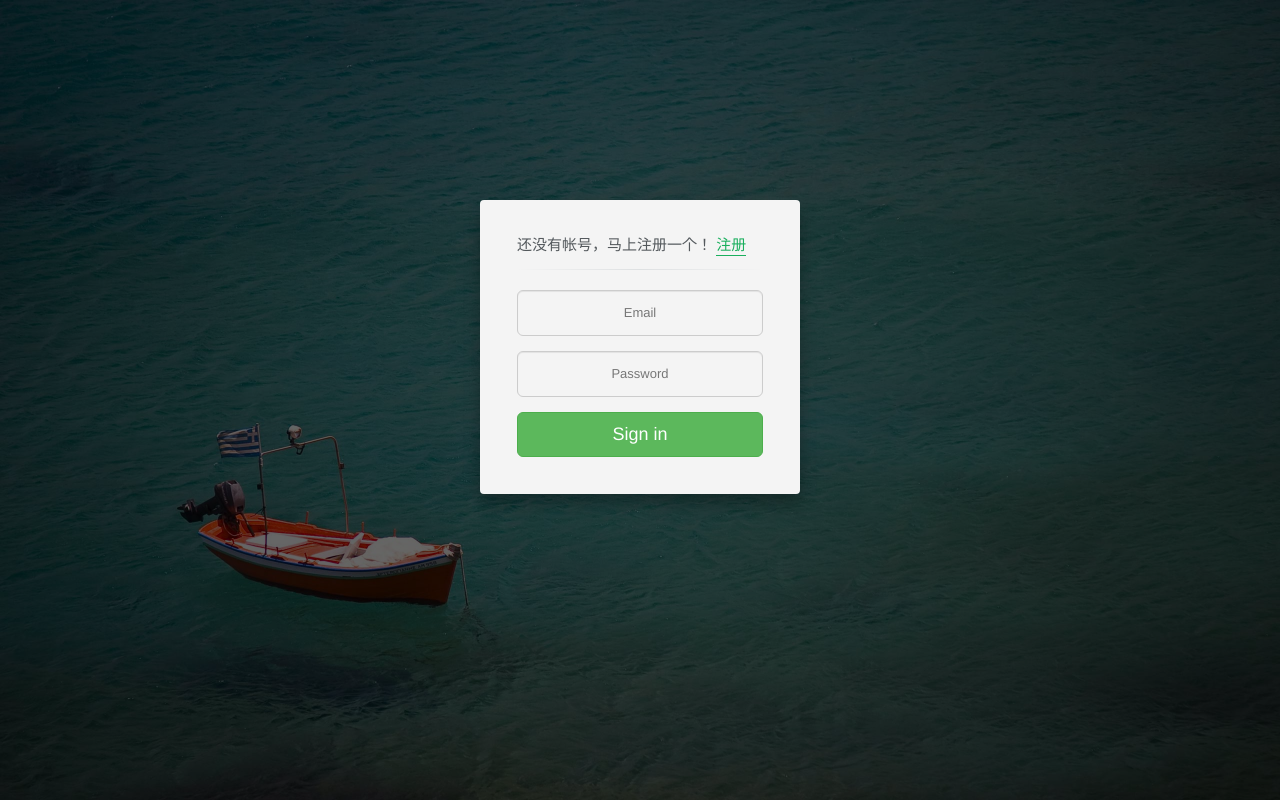
After one commit to yaicc/jianjia, a PHP site: page /theme/default/user/login.html in a window 1280 px wide. The commit adds this page. Run offline with PHP 8.4, Linux system fonts and the light colour scheme.

Commit message:
login && crumbs

```diff
--- a/application/controllers/Index.php
+++ b/application/controllers/Index.php
@@ -3,6 +3,6 @@
 class indexController extends base_jianjia {
 
 	public function indexAction() {
-    	$this->getView()->assign("content", "Hello World");
+
 	}
 }
--- a/theme/default/index/index.html
+++ b/theme/default/index/index.html
@@ -1,5 +1,5 @@
 <?php
-helper_theme::header();
+include helper_theme::header();
 ?>
 <div class="panel-body no-padding">
 <div class="cell topic">
@@ -395,5 +395,5 @@ helper_theme::header();
 </div>
 <div class="panel-footer"><a href="">更多话题</a></div>
 <?php
-helper_theme::footer();
+include helper_theme::footer();
 ?>
--- a/theme/default/public/foot.html
+++ b/theme/default/public/foot.html
@@ -1,6 +1,6 @@
 </div>
 </div>
-<?php helper_theme::right();?>
+<?php include helper_theme::template('public/right');?>
 </div><!--/row-->
 </div>
 </div>
--- a/theme/default/topic/post.html
+++ b/theme/default/topic/post.html
@@ -1,5 +1,5 @@
 <?php
-helper_theme::header();
+include helper_theme::header();
 ?>
 <div class="panel-body">
 <?php
@@ -32,5 +32,5 @@ helper_theme::header();
 </form>
 </div>
 <?php
-helper_theme::footer();
+include helper_theme::footer();
 ?>
--- /dev/null
+++ b/theme/default/user/login.html
@@ -0,0 +1,52 @@
+<!DOCTYPE html>
+<html lang="en">
+  <head>
+    <meta charset="utf-8">
+    <meta http-equiv="X-UA-Compatible" content="IE=edge">
+    <meta name="viewport" content="width=device-width, initial-scale=1">
+    <meta name="description" content="">
+    <meta name="author" content="chao507@vip.qq.com">
+
+    <title>登录 - 蒹葭社区</title>
+
+    <!-- Bootstrap core CSS -->
+    <link href="/static/css/bootstrap.min.css" rel="stylesheet" media="all">
+
+    <style type="text/css">
+      body {background: #111617;}
+      #background {width: 100%;height: 100%;top: 0;left: 0;position: absolute;}
+      .mask {width: 100%;height: 100%;z-index: 1;top: 0;left: 0;background-color: rgba(0,0,0,0.6);position: absolute;}
+      .form-signin {z-index:1;max-width: 320px;  margin: 200px auto;border-radius: 4px;background-color: #f4f4f4;padding: 37px;box-shadow: 0 10px 16px rgba(0,0,0,0.27);position: relative;}
+      .form-signin .form-signin-heading {padding: 0 0 20px;margin: 0;font-size: 15px;color: #53585c;}
+      .form-signin .form-signin-heading:after {content: "";display: block;margin-top:15px;height: 1px;opacity: .4;background-image: -webkit-linear-gradient(left,transparent 0%,#bdc3c7 50%,transparent 100%);}
+      .form-signin .form-signin-heading a {color: #1aaf5d;font-weight: 400;padding-bottom: 2px;border-bottom: 1px solid #1aaf5d;}
+      .form-signin .form-control {font-size: 13px; color: #3e4f55; text-align: center;background: transparent;line-height: 22px;}
+    </style>
+  </head>
+
+  <body>
+
+    <div class="container">
+      <div id="background"></div>
+      <div class="mask"></div>
+      <div class="form-signin">
+        <form role="form" method="post" action="<?php echo helper_common::uri('login');?>">
+          <h2 class="form-signin-heading">还没有帐号，马上注册一个！ <a href="<?php echo helper_common::uri('register');?>">注册</a></h2>
+          <div class="form-group">
+            <input type="email" class="form-control input-lg" id="email" name="email" placeholder="Email" required>
+          </div>
+          <div class="form-group">
+            <input type="password" class="form-control input-lg" id="password" name="password" placeholder="Password" required>
+          </div>
+          <button class="btn btn-lg btn-block btn-success" type="submit">Sign in</button>
+        </form>
+      </div>
+    </div> <!-- /container -->
+    <script type="text/javascript">
+      (function(dom){
+        dom.getElementById("background").style.backgroundImage = "url(/static/images/login_bd.jpg)";
+        dom.getElementById("background").style.backgroundSize = "cover";
+      })(document);
+    </script>
+  </body>
+</html>
```
Also changed, not shown: application/controllers/User.php (added, +13 -0 lines), conf/application.ini (+7 -0 lines), library/base/admin.php (+7 -5 lines), library/helper/theme.php (+7 -3 lines), theme/default/public/head.html (+6 -6 lines), static/images/login_bd.jpg (added).
